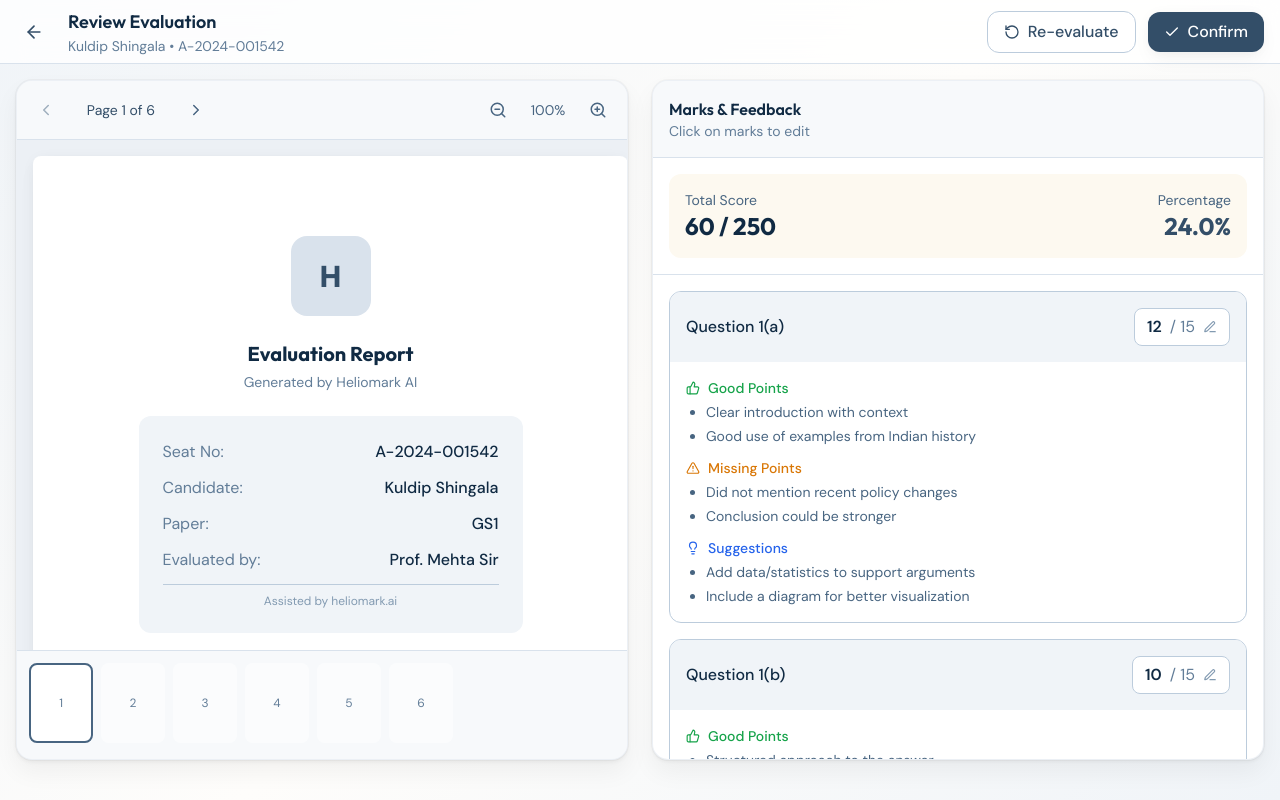
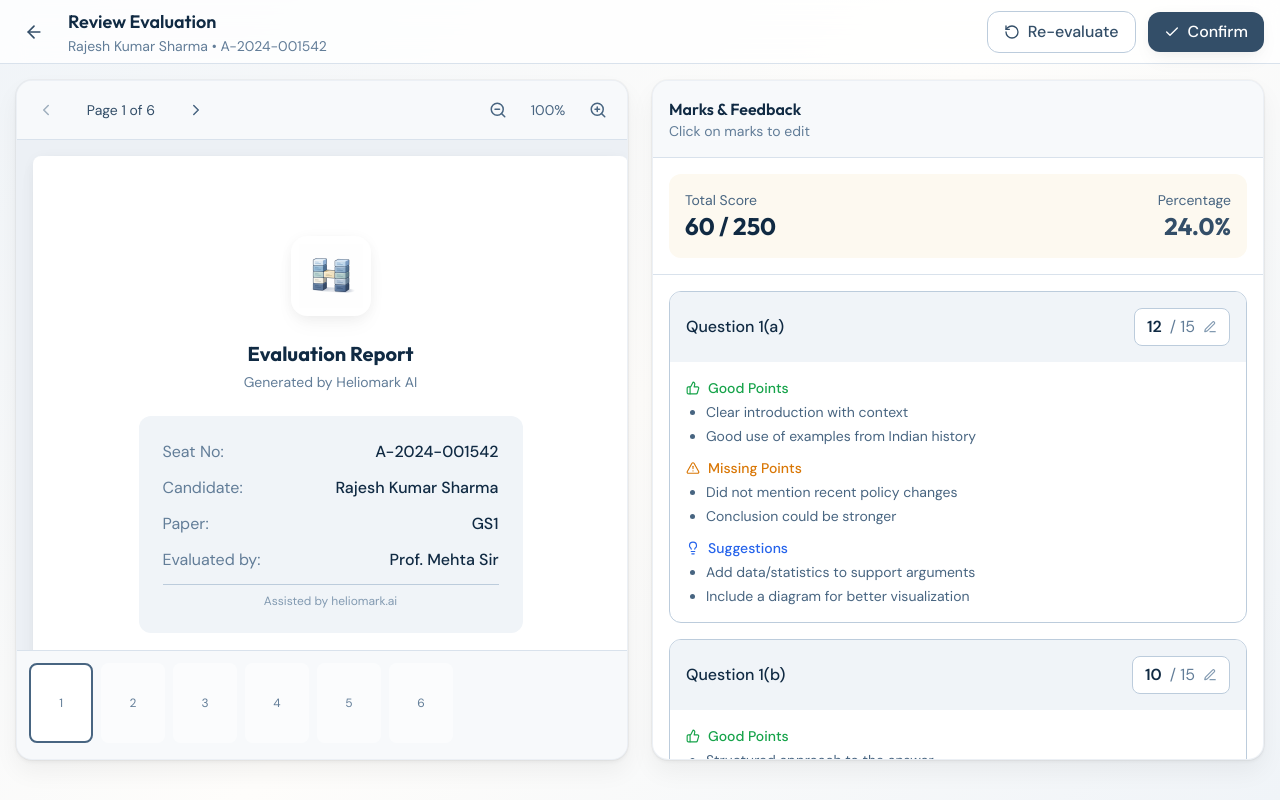
Before and after one commit to Nirbhaygondaliya/heliomark-app, a Next.js app: page /review in a window 1280 px wide. Built offline with nearby package versions, Linux system fonts and the light colour scheme.

Commit message:
Updated pages with logo

```diff
--- a/src/app/evaluate/page.tsx
+++ b/src/app/evaluate/page.tsx
@@ -161,8 +161,8 @@
         <div className="h-full max-w-7xl mx-auto px-4 flex items-center justify-between">
           {/* Logo */}
           <div className="flex items-center gap-3">
-            <div className="w-10 h-10 bg-helio-700 rounded-xl flex items-center justify-center">
-              <span className="text-xl font-display font-bold text-white">H</span>
+            <div className="w-10 h-10 bg-white rounded-xl flex items-center justify-center shadow-sm overflow-hidden">
+              <img src="/logo.png" alt="Heliomark AI" className="w-8 h-8 object-contain" />
             </div>
             <span className="text-lg font-display font-semibold text-helio-900 hidden sm:block">
               Heliomark AI
--- a/src/app/login/page.tsx
+++ b/src/app/login/page.tsx
@@ -51,8 +51,8 @@
         <div className="relative z-10 flex flex-col justify-center px-16">
           {/* Logo */}
           <div className="mb-8">
-            <div className="w-20 h-20 bg-white/10 rounded-2xl flex items-center justify-center backdrop-blur-sm border border-white/20">
-              <span className="text-4xl font-display font-bold text-white">H</span>
+            <div className="w-20 h-20 bg-white rounded-2xl flex items-center justify-center overflow-hidden">
+              <img src="/logo.png" alt="Heliomark AI" className="w-16 h-16 object-contain" />
             </div>
           </div>
 
@@ -82,8 +82,8 @@
         <div className="w-full max-w-md">
           {/* Mobile Logo */}
           <div className="lg:hidden mb-8 text-center">
-            <div className="w-16 h-16 bg-helio-700 rounded-2xl flex items-center justify-center mx-auto mb-4">
-              <span className="text-3xl font-display font-bold text-white">H</span>
+            <div className="w-16 h-16 bg-white rounded-2xl flex items-center justify-center mx-auto mb-4 shadow-soft overflow-hidden">
+              <img src="/logo.png" alt="Heliomark AI" className="w-12 h-12 object-contain" />
             </div>
             <h1 className="text-2xl font-display font-bold text-helio-900">Heliomark AI</h1>
           </div>
--- a/src/app/review/page.tsx
+++ b/src/app/review/page.tsx
@@ -24,7 +24,7 @@
 const mockEvaluationData = {
   studentInfo: {
     seatNo: 'A-2024-001542',
-    candidateName: 'Kuldip Shingala',
+    candidateName: 'Rajesh Kumar Sharma',
     exam: 'UPSC',
     subExam: 'Mains',
     paper: 'GS1',
@@ -142,6 +142,7 @@
   }
 
   const handleProceedToResult = () => {
+    // In real app, save final marks to backend first
     router.push('/result')
   }
 
@@ -247,8 +248,8 @@
                   {currentPage === 1 ? (
                     /* Cover Page */
                     <div className="text-center py-12 space-y-6">
-                      <div className="w-20 h-20 bg-helio-100 rounded-2xl flex items-center justify-center mx-auto">
-                        <span className="text-3xl font-display font-bold text-helio-700">H</span>
+                      <div className="w-20 h-20 bg-white rounded-2xl flex items-center justify-center mx-auto shadow-soft overflow-hidden">
+                        <img src="/logo.png" alt="Heliomark AI" className="w-16 h-16 object-contain" />
                       </div>
                       <div>
                         <h2 className="text-xl font-display font-bold text-helio-900 mb-1">
```
